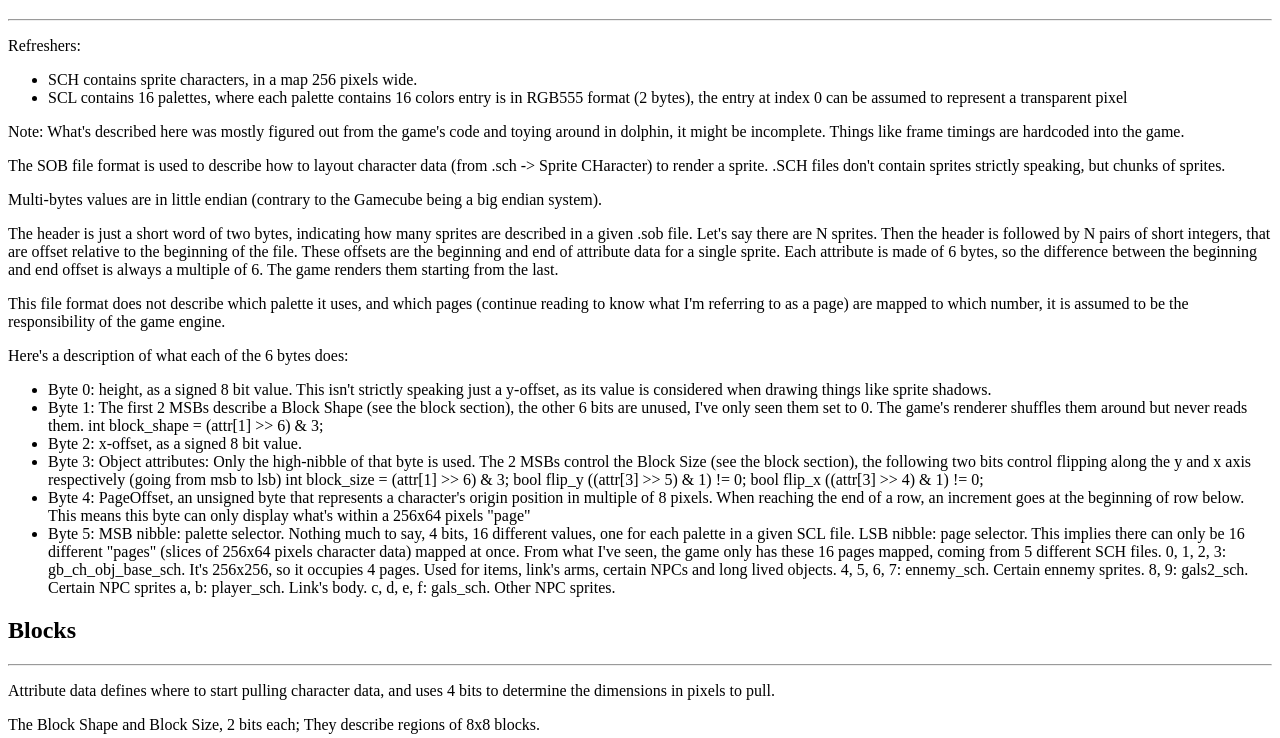
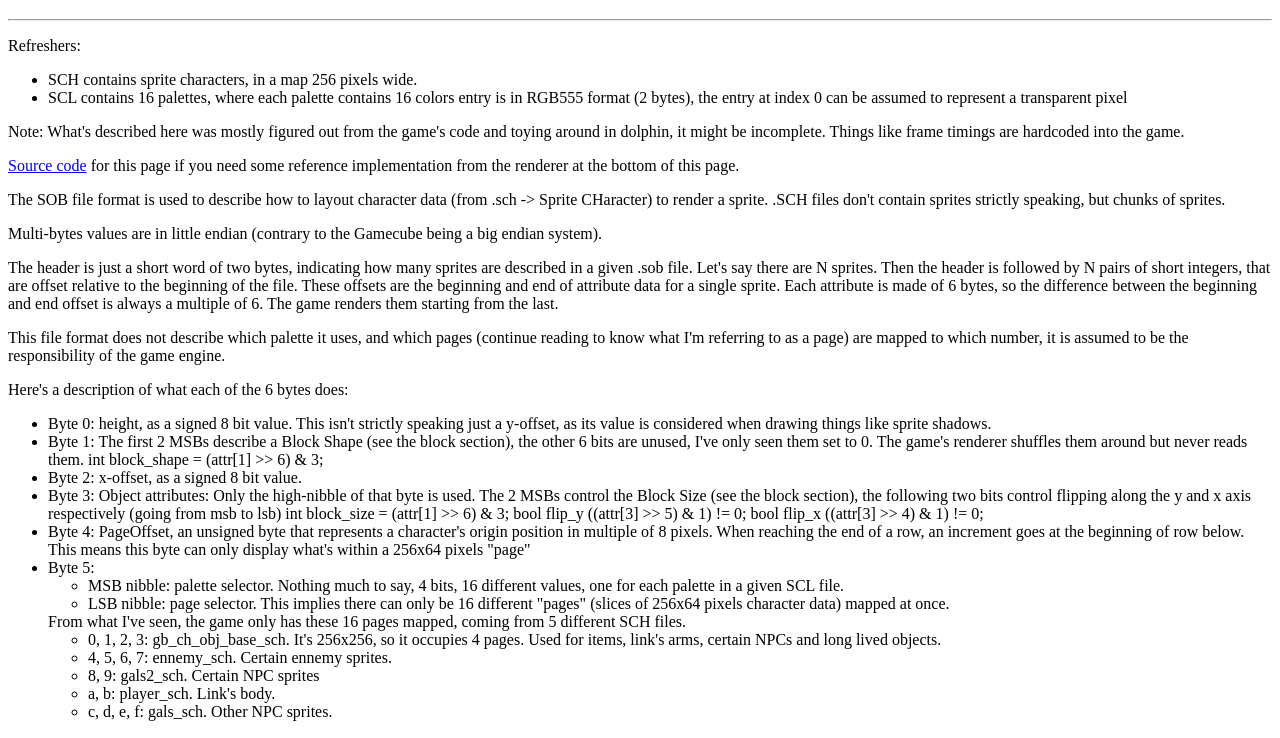
Before and after one commit to nbouteme/fsasobdoc, a plain HTML site: page index.html in a window 1280 px wide. Shown: the part 61-799 px from the top of the page. Drawn offline with Linux system fonts and the light colour scheme.

Commit message:
some formatting

```diff
--- a/index.html
+++ b/index.html
@@ -5,7 +5,6 @@
 </head>
 
 <body>
-
 
     <h1>SOB (Sprite OBject) File format</h1>
     <hr>
@@ -21,6 +20,10 @@
     <p>
         Note: What's described here was mostly figured out from the game's code and toying around in dolphin, it might
         be incomplete. Things like frame timings are hardcoded into the game.
+    </p>
+
+    <p>
+        <a href="https://github.com/nbouteme/fsasobdoc">Source code</a> for this page if you need some reference implementation from the renderer at the bottom of this page.
     </p>
 
     <p>
@@ -88,22 +91,38 @@
         <li>
 
             Byte 5:
-            MSB nibble: palette selector. Nothing much to say, 4 bits, 16 different values, one for each palette in a
-            given
-            SCL
-            file.
-            LSB nibble: page selector. This implies there can only be 16 different "pages" (slices of 256x64 pixels
+            <ul>
+                <li>
+                    MSB nibble: palette selector. Nothing much to say, 4 bits, 16 different values, one for each palette
+                    in a given SCL file.
+                </li>
+                <li>
+                    LSB nibble: page selector. This implies there can only be 16 different "pages" (slices of 256x64
+                    pixels
                     character
                     data) mapped at once.
+                </li>
+            </ul>
+
             From what I've seen, the game only has these 16 pages mapped, coming from 5 different SCH files.
-            0, 1, 2, 3: gb_ch_obj_base_sch. It's 256x256, so it occupies 4 pages. Used for items, link's arms, certain
-            NPCs
-            and
-            long lived objects.
+            <ul>
+                <li>
+                    0, 1, 2, 3: gb_ch_obj_base_sch. It's 256x256, so it occupies 4 pages. Used for items, link's arms,
+                    certain NPCs and long lived objects.
+                </li>
+                <li>
                     4, 5, 6, 7: ennemy_sch. Certain ennemy sprites.
+                </li>
+                <li>
                     8, 9: gals2_sch. Certain NPC sprites
+                </li>
+                <li>
                     a, b: player_sch. Link's body.
+                </li>
+                <li>
                     c, d, e, f: gals_sch. Other NPC sprites.
+                </li>
+            </ul>
         </li>
     </ul>
 
@@ -206,7 +225,9 @@
         <input id="skip" value="0" type="number" min="0" max="16" step="1">
         <input id="clear" checked="true" type="checkbox">
     -->
-    <p>Note: the character data rendered here is only the last used character data, some other might be used mid-render</p>
-    <p>Note 2: Link being a special actor, the renderer here might use the wrong palette for certain things compared to the game</p>
+    <p>Note: the character data rendered here is only the last used character data, some other might be used mid-render
+    </p>
+    <p>Note 2: Link being a special actor, the renderer here might use the wrong palette for certain things compared to
+        the game</p>
     <script src="./dist/script.js"></script>
 </body>
```
Lines whose indentation alone changed are shown as unchanged.
